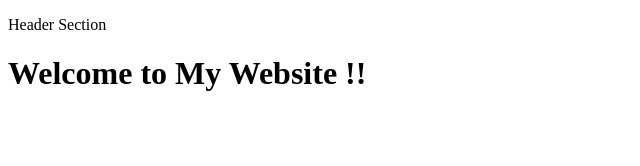
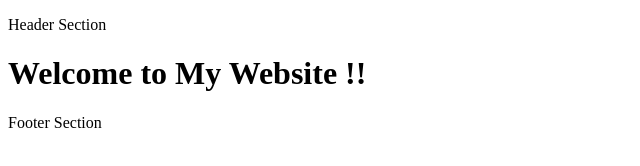
Before and after one commit to Hemendiran/landing-page, a plain HTML site: page index.html in a window 1280 px wide. Shown: the whole page, without its empty margins (0-640 px from the left). Drawn offline with Linux system fonts and the light colour scheme.

Commit message:
footer section added

```diff
--- a/index.html
+++ b/index.html
@@ -16,6 +16,10 @@
     <main>
       <h1>Welcome to My Website !!</h1>
     </main>
+    <!-- footer placeholder -->
+    <footer>
+        <p>Footer Section</p>
+    </footer>
     <script src="./js/main.js"></script>
   </body>
 </html>
```
